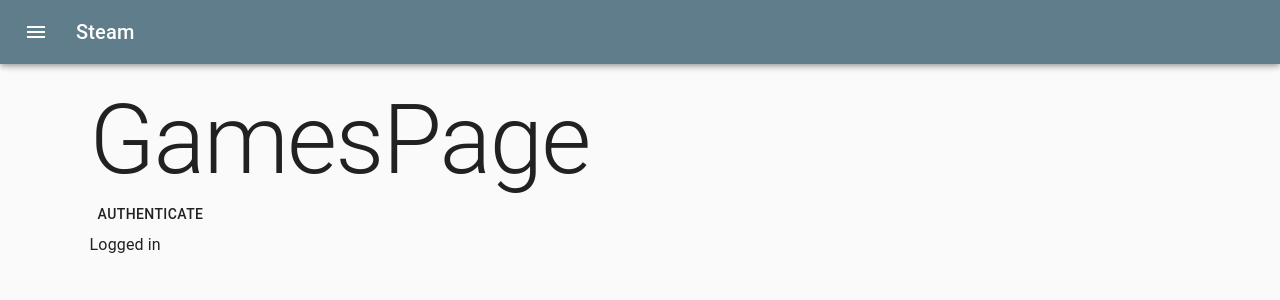
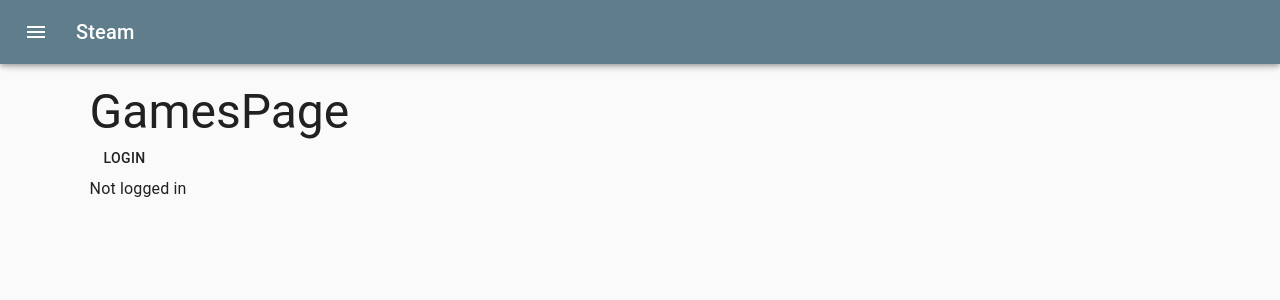
Before and after one commit to fvr1/front-steam, a React (Create React App) app: page / in a window 1280 px wide. Shown: the top 300 px of the page. Built offline with nearby package versions, Linux system fonts and the light colour scheme.

Commit message:
refactor to user login and logout

```diff
--- /dev/null
+++ b/src/components/LoadingButton.jsx
@@ -0,0 +1,36 @@
+import React from 'react';
+import PropTypes from 'prop-types';
+import { Button, CircularProgress } from '@material-ui/core';
+import { makeStyles } from '@material-ui/styles';
+
+const useStyles = makeStyles(() => ({
+  button: {
+    height: 37,
+    minWidth: 70,
+  },
+}));
+
+const LoadingButton = (props) => {
+  const { loading, children, ...otherProps } = props;
+  const classes = useStyles();
+
+  const content = loading
+    ? <CircularProgress size={18} />
+    : children;
+
+  return (
+    <Button className={classes.button} {...otherProps}>
+      {content}
+    </Button>
+  );
+};
+
+LoadingButton.propTypes = {
+  loading: PropTypes.bool.isRequired,
+  children: PropTypes.node.isRequired,
+};
+
+LoadingButton.defaultProps = {
+};
+
+export default LoadingButton;
--- a/src/containers/Login.jsx
+++ b/src/containers/Login.jsx
@@ -1,30 +1,37 @@
 import React, { Component } from 'react';
 import PropTypes from 'prop-types';
 import { connect } from 'react-redux';
-import _ from 'lodash';
 import { Button, Typography } from '@material-ui/core';
-import { authenticate } from '../store/actions/auth';
+import { authenticate, logout } from '../store/actions/auth';
+import LoadingButton from '../components/LoadingButton';
 
 class Login extends Component {
   constructor(props) {
     super(props);
-    this.handleClick = this.handleClick.bind(this);
+    this.handleLogIn = this.handleLogIn.bind(this);
+    this.handleLogOut = this.handleLogOut.bind(this);
   }
 
-  handleClick(event) {
+  handleLogIn(event) {
     const { auth } = this.props;
     auth('username', 'pass');
   }
 
+  handleLogOut(event) {
+    const { logOut } = this.props;
+    logOut();
+  }
+
   render() {
-    const { user } = this.props;
-    const isLoggedIn = _.isEmpty(user) ? 'Logged in' : 'Not logged in';
+    const { user, loading } = this.props;
+    const isLoggedIn = user.logged ? 'Logged in' : 'Not logged in';
+    const logButton = user.logged
+      ? (<Button onClick={this.handleLogOut}> LogOut </Button>)
+      : (<LoadingButton onClick={this.handleLogIn} loading={loading}> LogIn </LoadingButton>);
 
     return (
       <div>
-        <Button onClick={this.handleClick}>
-          Authenticate
-        </Button>
+        {logButton}
         <Typography>{isLoggedIn}</Typography>
       </div>
     );
@@ -33,11 +40,24 @@
 
 Login.propTypes = {
   auth: PropTypes.func.isRequired,
-  user: PropTypes.object.isRequired,
+  logOut: PropTypes.func.isRequired,
+  user: PropTypes.object,
+  loading: PropTypes.bool,
 };
+
+Login.defaultProps = {
+  user: {},
+  loading: false,
+};
+
+const mapStoreToProps = (store) => ({
+  user: store.user,
+  loading: store.loading,
+});
 
 const mapDispatchToProps = (dispatch) => ({
   auth: (user, pass) => dispatch(authenticate(user, pass)),
+  logOut: () => dispatch(logout()),
 });
 
-export default connect(() => ({}), mapDispatchToProps)(Login);
+export default connect(mapStoreToProps, mapDispatchToProps)(Login);
--- a/src/pages/Games.jsx
+++ b/src/pages/Games.jsx
@@ -7,7 +7,7 @@
   render() {
     return (
       <div>
-        <Typography variant="h1">GamesPage</Typography>
+        <Typography variant="h3">GamesPage</Typography>
         <Login />
       </div>
     );
--- a/src/routers/PrivateRoute.jsx
+++ b/src/routers/PrivateRoute.jsx
@@ -2,11 +2,10 @@
 import PropTypes from 'prop-types';
 import { Route, Redirect } from 'react-router-dom';
 import { connect } from 'react-redux';
-import _ from 'lodash';
 
 const PrivateRoute = ({ user, component: Component, ...rest }) => (
   <Route {...rest}>
-    {_.isEmpty(user) ? (<Component />) : (<Redirect to="/" />)}
+    {user.logged ? (<Component />) : (<Redirect to="/" />)}
   </Route>
 );
 
--- a/src/store/actions/auth.jsx
+++ b/src/store/actions/auth.jsx
@@ -7,6 +7,11 @@
   payload: {
     user,
   },
+});
+
+const logout = () => ({
+  type: 'LOGOUT',
+  payload: {},
 });
 
 // TODO: remove disable eslint after adding fetch
@@ -39,4 +44,5 @@
 export {
   loginSuccess,
   authenticate,
+  logout,
 };
--- a/src/store/configureStore.jsx
+++ b/src/store/configureStore.jsx
@@ -11,7 +11,9 @@
 );
 
 const initialState = {
-  user: {},
+  user: {
+    logged: false,
+  },
   loading: false,
   message: {},
 };
--- a/src/store/reducers/auth.jsx
+++ b/src/store/reducers/auth.jsx
@@ -2,7 +2,14 @@
 const userReducer = (state = {}, action) => {
   switch (action.type) {
     case 'LOGIN_FETCH_DATA_SUCCESS':
-      return action.payload.user;
+      return {
+        logged: true,
+        ...action.payload.user,
+      };
+    case 'LOGOUT':
+      return {
+        logged: false,
+      };
     default:
       return state;
   }
```
